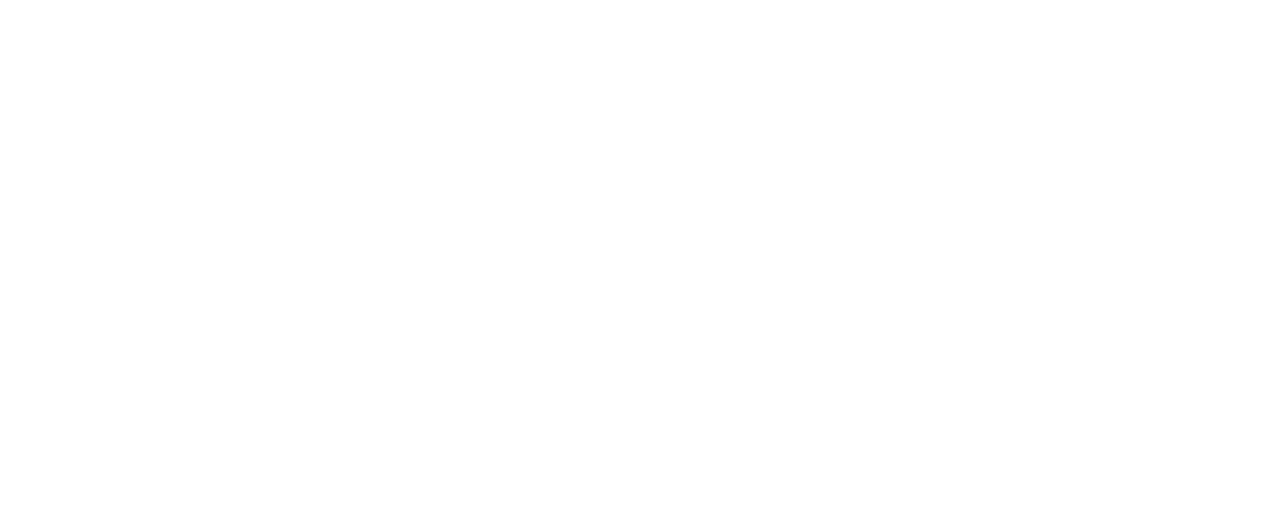
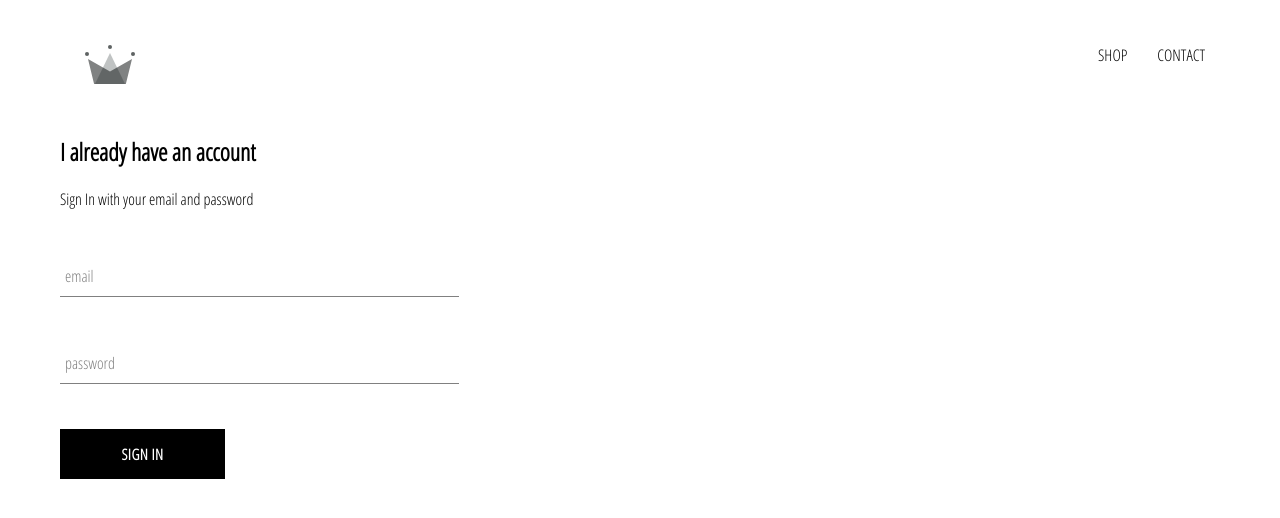
Before and after one commit to Exlaza/lazax-clothing, a React (Create React App) app: page /signin in a window 1280 px wide. Shown: the top 518 px of the page. Built offline with nearby package versions, Linux system fonts and the light colour scheme.

Commit message:
feat: Sign In custom forms and buttons

```diff
--- a/src/App.css
+++ b/src/App.css
@@ -2,3 +2,8 @@ body {
   font-family: 'Open Sans Condensed';
   padding: 20px 60px;
 }
+
+a {
+  text-decoration: none;
+  color: black;
+}
--- a/src/App.js
+++ b/src/App.js
@@ -5,6 +5,8 @@ import "./App.css";
 
 import Homepage from "./pages/homepage/homepage.component";
 import ShopPage from "./pages/shop/shop.component";
+import Header from "./components/header/header.component";
+import SignInAndSignUp from "./pages/sign-in-and-sign-up/sign-in-and-sign-up.component";
 
 
 const HatsPage = () => (
@@ -16,8 +18,10 @@ const HatsPage = () => (
 function App() {
   return (
     <div>
+      <Header></Header>
       <Switch>
         <Route exact path="/" component={Homepage} />
+        <Route path="/signin" component={SignInAndSignUp} />
         <Route exact path="/shop" component={ShopPage} />
       </Switch>
     </div>
--- /dev/null
+++ b/src/components/custom-button/custom-button.component.jsx
@@ -0,0 +1,10 @@
+import React from 'react';
+import './custom-button.styles.scss';
+
+const CustomButton = ({children, ...otherProps}) => (
+    <button className='custom-button' {...otherProps}>
+        {children}
+    </button>
+)
+
+export default CustomButton;
--- /dev/null
+++ b/src/components/custom-button/custom-button.styles.scss
@@ -0,0 +1,22 @@
+.custom-button {
+    min-width: 165px;
+    width: auto;
+    height: 50px;
+    letter-spacing: 0.5px;
+    line-height: 50px;
+    padding: 0 35px 0 35px;
+    font-size: 15px;
+    background-color: black;
+    color: white;
+    text-transform: uppercase;
+    font-family: 'Open Sans Condensed';
+    font-weight: bolder;
+    border: none;
+    cursor: pointer;
+
+    &:hover {
+      background-color: white;
+      color: black;
+      border: 1px solid black;
+    }
+  }
--- /dev/null
+++ b/src/components/form-input/form-input.component.js
@@ -0,0 +1,20 @@
+import React from "react";
+
+import "./form-input.styles.scss";
+
+const FormInput = ({ handleChange, label, ...otherProps }) => (
+  <div className="group">
+    <input className="form-input" onChange={handleChange} {...otherProps} />
+    {label ? (
+      <label
+        className={`${
+          otherProps.value.length ? "shrink" : ""
+        } : form-input-label`}
+      >
+        {label}
+      </label>
+    ) : null}
+  </div>
+);
+
+export default FormInput;
--- /dev/null
+++ b/src/components/form-input/form-input.styles.scss
@@ -0,0 +1,54 @@
+$sub-color: grey;
+$main-color: black;
+
+@mixin shrinkLabel {
+  top: -14px;
+  font-size: 12px;
+  color: $main-color;
+}
+
+.group {
+  position: relative;
+  margin: 45px 0;
+
+  .form-input {
+    background: none;
+    background-color: white;
+    color: $sub-color;
+    font-size: 18px;
+    padding: 10px 10px 10px 5px;
+    display: block;
+    width: 100%;
+    border: none;
+    border-radius: 0;
+    border-bottom: 1px solid $sub-color;
+    margin: 25px 0;
+
+    &:focus {
+      outline: none;
+    }
+
+    &:focus ~ .form-input-label {
+      @include shrinkLabel();
+    }
+  }
+
+  input[type='password'] {
+    letter-spacing: 0.3em;
+  }
+
+  .form-input-label {
+    color: $sub-color;
+    font-size: 16px;
+    font-weight: normal;
+    position: absolute;
+    pointer-events: none;
+    left: 5px;
+    top: 10px;
+    transition: 300ms ease all;
+
+    &.shrink {
+      @include shrinkLabel();
+    }
+  }
+}
--- /dev/null
+++ b/src/components/header/header.component.jsx
@@ -0,0 +1,20 @@
+import React from 'react';
+import { Link } from 'react-router-dom';
+
+import { ReactComponent as Logo } from '../../assets/crown.svg';
+
+import './header.styles.scss'
+
+const Header = () => (
+    <div className='header'>
+        <Link className='logo-container' to='/'>
+            <Logo className='logo' />
+        </Link>
+        <div className='options'>
+            <Link className='option' to='/shop'>SHOP</Link>
+            <Link className='option' to='/shop'>CONTACT</Link>
+        </div>
+    </div>
+)
+
+export default Header;
--- /dev/null
+++ b/src/components/header/header.styles.scss
@@ -0,0 +1,25 @@
+.header {
+    height: 70px;
+    width: 100%;
+    display: flex;
+    justify-content: space-between;
+    margin-bottom: 25px;
+
+    .logo-container {
+      height: 100%;
+      width: 70px;
+      padding: 25px;
+    }
+
+    .options {
+      width: 50%;
+      height: 100%;
+      display: flex;
+      align-items: center;
+      justify-content: flex-end;
+
+      .option {
+        padding: 10px 15px;
+      }
+    }
+  }
--- /dev/null
+++ b/src/components/sign-in/sign-in.component.js
@@ -0,0 +1,58 @@
+import React from "react";
+
+import "./sign-in.styles.scss";
+import FormInput from "../form-input/form-input.component";
+import CustomButton from "../custom-button/custom-button.component";
+
+class SignIn extends React.Component {
+  constructor(props) {
+    super(props);
+
+    this.state = {
+      email: "",
+      password: ""
+    };
+  }
+
+  handleSubmit = event => {
+    event.preventDefault();
+
+    this.setState({ email: "", password: ""});
+  };
+
+  handleChange = event => {
+    const { value, name } = event.target;
+
+    this.setState({ [name]: value });
+  };
+
+  render() {
+    return (
+      <div className="sign-in">
+        <h2>I already have an account</h2>
+        <span>Sign In with your email and password</span>
+        <form onSubmit={this.handleSubmit}>
+          <FormInput
+            type="email"
+            name="email"
+            value={this.state.email}
+            handleChange={this.handleChange}
+            label="email"
+            required
+          />
+          <FormInput
+            type="password"
+            name="password"
+            label="password"
+            value={this.state.password}
+            handleChange={this.handleChange}
+            required
+          />
+          <CustomButton type="submit">SIGN IN</CustomButton>
+        </form>
+      </div>
+    );
+  }
+}
+
+export default SignIn;
--- /dev/null
+++ b/src/components/sign-in/sign-in.styles.scss
@@ -0,0 +1,9 @@
+.sign-in {
+    width: 30vw;
+    display: flex;
+    flex-direction: column;
+
+    .title {
+        margin: 10px 0;
+    }
+}
--- /dev/null
+++ b/src/pages/sign-in-and-sign-up/sign-in-and-sign-up.component.js
@@ -0,0 +1,12 @@
+import React from 'react';
+
+import './sign-in-and-sign-up.styles.scss'
+import SignIn from '../../components/sign-in/sign-in.component';
+
+const SignInAndSignUp = () => (
+    <div className='sign-in-and-sign-up'>
+        <SignIn />
+    </div>
+)
+
+export default SignInAndSignUp;
```
Also changed, not shown: src/assets/crown.svg (added), src/pages/sign-in-and-sign-up/sign-in-and-sign-up.styles.scss (added).
